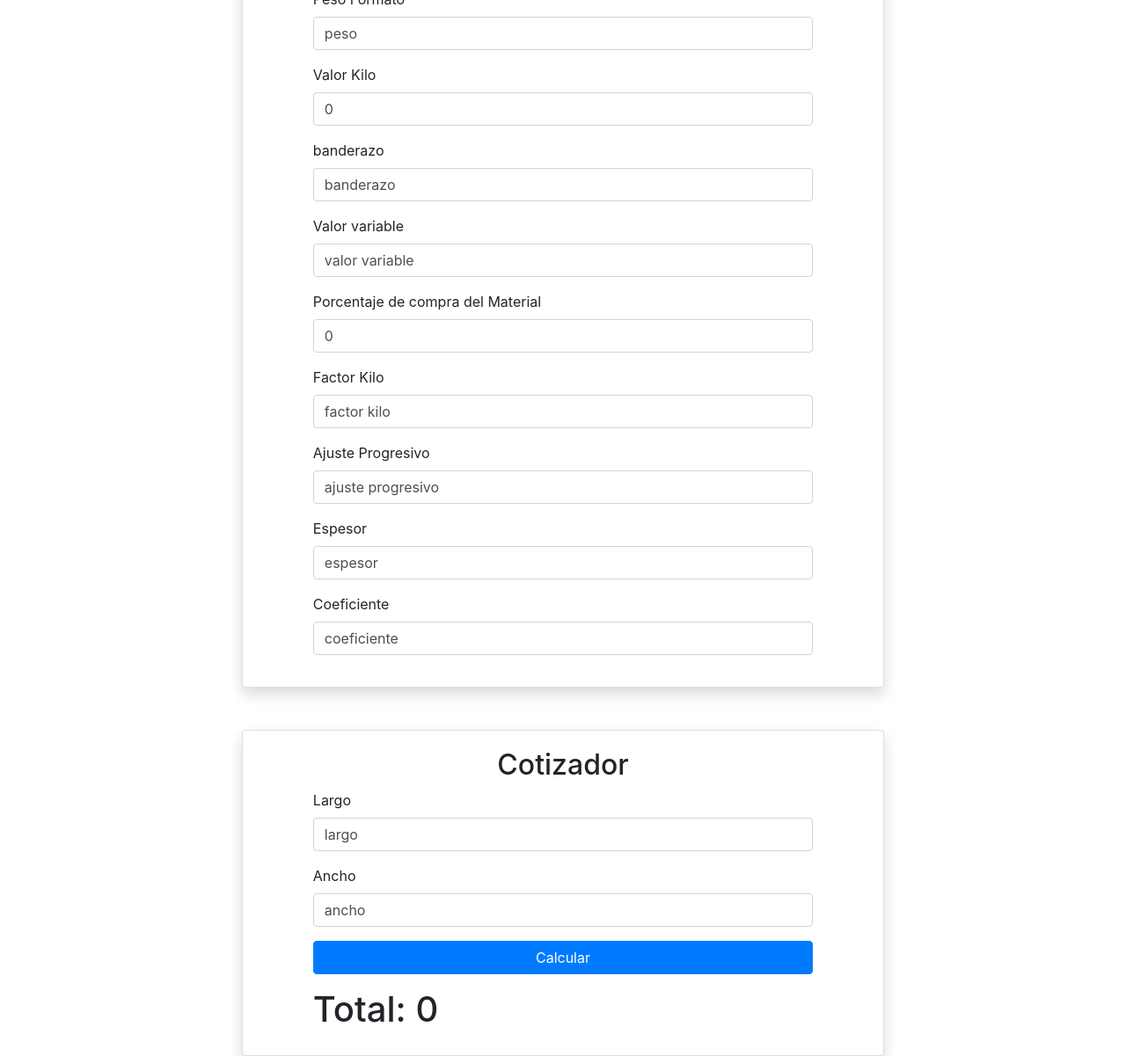
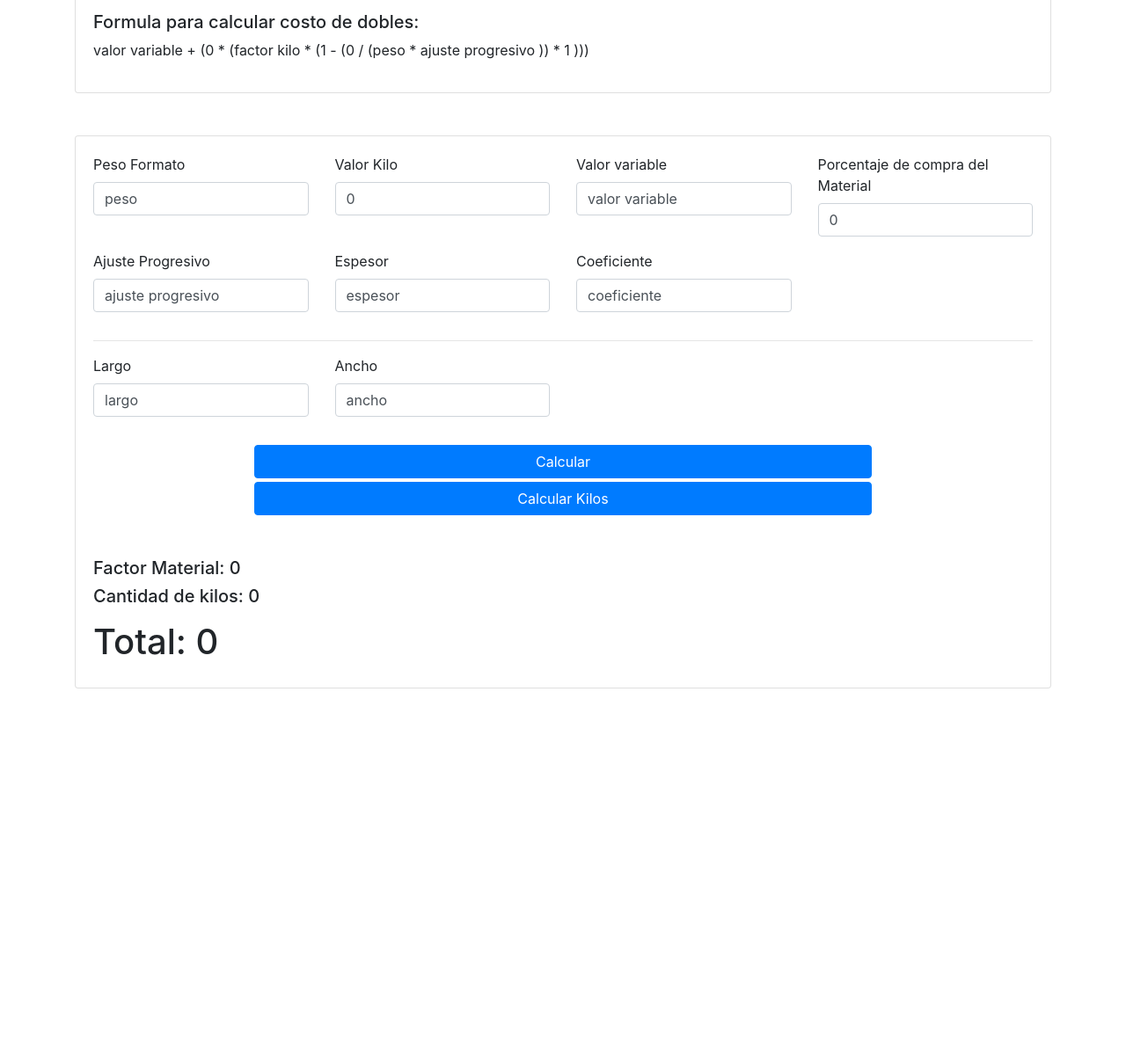
Before and after one commit to deynerware/ensayo-cotizador, a plain HTML site: page index.html in a window 1280 px wide. Shown: the part 128-1329 px from the top of the page at 88% size. After the commit the page ends 911 px from the top, so only its background shows below. Drawn offline with nearby package versions, Linux system fonts and the light colour scheme.

Commit message:
cambio nombre index

```diff
--- a/index.html
+++ b/index.html
@@ -1,126 +1,142 @@
-<!doctype html>
+<!DOCTYPE html>
 <html lang="en">
 <head>
-    <!-- Required meta tags -->
-    <meta charset="utf-8">
-    <meta name="viewport" content="width=device-width, initial-scale=1, shrink-to-fit=no">
+    <meta charset="UTF-8">
+    <meta name="viewport" content="width=device-width, initial-scale=1.0">
+    <title>Document</title>
 
     <script src="https://cdn.jsdelivr.net/gh/alpinejs/alpine@v2.7.3/dist/alpine.min.js" defer></script>
 
-    <!-- Bootstrap CSS -->
     <link rel="stylesheet" href="https://cdn.jsdelivr.net/npm/bootstrap@4.5.3/dist/css/bootstrap.min.css" integrity="sha384-TX8t27EcRE3e/ihU7zmQxVncDAy5uIKz4rEkgIXeMed4M0jlfIDPvg6uqKI2xXr2" crossorigin="anonymous">
-
-    <title>Hello, world!</title>
 </head>
 <body>
+
+
     <div class="container">
         <div x-data="main()">
+            <div class="card mt-5">
+                <div class="card-body">
+                    <h5>Formula para calcular cantidad de kilos:</h5>
+                    <p>
+                        <span x-text="quote.large"></span> *
+                        <span x-text="quote.width"></span> *
+                        <span x-text="product.thickness"></span> *
+                        <span x-text="product.coefficient"></span>
+                        = <span x-text="weightKilos"></span>
+                    </p>
+                    <h5>Formula para calcular costo de dobles:</h5>
+                    <p>
+                        <span x-text="product.valueVar"></span> +
+                        (<span x-text="weightKilos"></span> *
+                        (<span x-text="product.factorKilo"></span> *
+                        (1 - (<span x-text="weightKilos "></span> /
+                        (<span x-text="product.weight "></span> *
+                        <span x-text="product.progressiveAdjusment"></span> )) * 1 )))
+                    </p>
+                </div>
+            </div>
+            <div class="card mt-5">
+                <div class="card-body">
                     <div class="row">
-                <div class="col-lg-8 offset-lg-2">
-                    <div class="card border-o shadow mt-5">
-                        <div class="card-body">
-                            <h2 class="text-center">Configuracion</h2>
-                            <div class="row">
-                                <div class="offset-1 col-sm-10">
+                        <div class="col-sm-3">
                             <div class="form-group">
                                 <label for="">Peso Formato</label>
-                                        <input type="text" class="form-control" x-model="product.weight">
+                                <input type="text" class="form-control" x-model.number="product.weight">
                             </div>
                         </div>
-                                <div class="offset-1 col-sm-10">
+                        <div class="col-sm-3">
                             <div class="form-group">
                                 <label for="">Valor Kilo</label>
-                                        <input type="text" class="form-control" x-model="product.valueKilo">
+                                <input type="text" class="form-control" x-model.number="product.valueKilo">
                             </div>
                         </div>
-                                <div class="offset-1 col-sm-10">
+<!--                         <div class="col-sm-3">
                             <div class="form-group">
                                 <label for="">banderazo</label>
-                                        <input type="text" class="form-control" x-model="product.flag">
+                                <input type="text" class="form-control" x-model.number="product.flag">
+                            </div>
+                        </div>   -->
+                        <div class="col-sm-3">
+                            <div class="form-group">
+                                <label for="">Valor variable</label>
+                                <input type="text" class="form-control" x-model.number="product.valueVar">
                             </div>
                         </div>
-                                <div class="offset-1 col-sm-10">
+                        <div class="col-sm-3">
                             <div class="form-group">
-                                        <label for="">Valor variable</label>
-                                        <input type="text" class="form-control" x-model="product.valueVar">
+                                <label for="">Porcentaje de compra del Material</label>
+                                <input type="text" class="form-control" x-model.number="product.percentageMaterial">
                             </div>
                         </div>
-                                <div class="offset-1 col-sm-10">
+<!--                         <div class="col-sm-3">
                             <div class="form-group">
-                                        <label for="">Porcentaje de compra del Material</label>
-                                        <input type="text" class="form-control" x-model="product.percentageMaterial">
+                                <label for="">Factor Kilo</label>
+                                <input type="text" class="form-control" x-model.number="product.factorKilo" disabled>
+                            </div>
+                        </div>   -->
+                        <div class="col-sm-3">
+                            <div class="form-group">
+                                <label for="">Ajuste Progresivo</label>
+                                <input type="text" class="form-control" x-model.number="product.progressiveAdjusment">
                             </div>
                         </div>
-                                <div class="offset-1 col-sm-10">
+                        <div class="col-sm-3">
                             <div class="form-group">
-                                        <label for="">Factor Kilo</label>
-                                        <input type="text" class="form-control" x-model="product.factorKilo">
+                                <label for="">Espesor</label>
+                                <input type="text" class="form-control" x-model.number="product.thickness">
                             </div>
                         </div>
-                                <div class="offset-1 col-sm-10">
-                                    <div class="form-group">
-                                        <label for="">Ajuste Progresivo</label>
-                                        <input type="text" class="form-control" x-model="product.progressiveAdjusment">
-                                    </div>
-                                </div>
-                                <div class="offset-1 col-sm-10">
-                                    <div class="form-group">
-                                        <label for="">Espesor</label>
-                                        <input type="text" class="form-control" x-model="product.thickness">
-                                    </div>
-                                </div>
-                                <div class="offset-1 col-sm-10">
+                        <div class="col-sm-3">
                             <div class="form-group">
                                 <label for="">Coeficiente</label>
-                                        <input type="text" class="form-control" x-model="product.coefficient">
+                                <input type="text" class="form-control" x-model.number="product.coefficient">
                             </div>
                         </div>
                     </div>
+
+                    <hr>
+
+                    <div class="row">
+                        <div class="col-sm-3">
+                            <div class="form-group">
+                                <label for="">Largo</label>
+                                <input type="text" class="form-control" x-model.number="quote.large">
+                            </div>
+                        </div>
+                        <div class="col-sm-3">
+                            <div class="form-group">
+                                <label for="">Ancho</label>
+                                <input type="text" class="form-control" x-model.number="quote.width">
                             </div>
                         </div>
                     </div>
-                <div class="col-lg-8 offset-lg-2">
-                    <div class="card border-o shadow mt-5">
-                        <div class="card-body">
-                            <h2 class="text-center">Cotizador</h2>
+
                     <div class="row">
-                                <div class="offset-1 col-sm-10">
-                                    <div class="form-group">
-                                        <label for="">Largo</label>
-                                        <input type="text" class="form-control" x-model="quote.large">
+                        <div class="col-sm-8 offset-2 mt-3">
+                            <button class="btn btn-block btn-primary" @click="calc()">Calcular</button>
+                        </div>
+                        <div class="col-sm-8 offset-2 mt-1">
+                            <button class="btn btn-block btn-primary" @click="quantityKilos()">Calcular Kilos</button>
                         </div>
                     </div>
-                                <div class="offset-1 col-sm-10">
-                                    <div class="form-group">
-                                        <label for="">Ancho</label>
-                                        <input type="text" class="form-control" x-model="quote.width">
+
+                    <div class="mt-5">
+                        <h5><span>Factor Material: </span><span x-text="product.valueKilo * product.percentageMaterial"></span></h5>
+                        <h5><span>Cantidad de kilos: </span><span x-text="weightKilos"></span></h5>
+                        <h1 class="mt-3"><span>Total: </span><span x-text="total"></span></h1>
                     </div>
-                                </div>
-                                <div class="offset-1 col-sm-10">
-                                    <button class="btn btn-block btn-primary" @click="calc()">Calcular</button>
-                                </div>
-                                <div class="offset-1 col-sm-10">
-                                    <h1 class="mt-3"><span>Total: </span> <span x-text="total"></span></h1>
-                                </div>
-                        </div>
-                        </div>
-                    </div>
+
+
                 </div>
             </div>
         </div>
     </div>
 
-    <!-- Optional JavaScript; choose one of the two! -->
 
-    <!-- Option 1: jQuery and Bootstrap Bundle (includes Popper) -->
+
+
+    <script src="js/quotation.js"></script>
     <script src="https://code.jquery.com/jquery-3.5.1.slim.min.js" integrity="sha384-DfXdz2htPH0lsSSs5nCTpuj/zy4C+OGpamoFVy38MVBnE+IbbVYUew+OrCXaRkfj" crossorigin="anonymous"></script>
     <script src="https://cdn.jsdelivr.net/npm/bootstrap@4.5.3/dist/js/bootstrap.bundle.min.js" integrity="sha384-ho+j7jyWK8fNQe+A12Hb8AhRq26LrZ/JpcUGGOn+Y7RsweNrtN/tE3MoK7ZeZDyx" crossorigin="anonymous"></script>
-
-    <!-- Option 2: jQuery, Popper.js, and Bootstrap JS
-    <script src="https://code.jquery.com/jquery-3.5.1.slim.min.js" integrity="sha384-DfXdz2htPH0lsSSs5nCTpuj/zy4C+OGpamoFVy38MVBnE+IbbVYUew+OrCXaRkfj" crossorigin="anonymous"></script>
-    <script src="https://cdn.jsdelivr.net/npm/popper.js@1.16.1/dist/umd/popper.min.js" integrity="sha384-9/reFTGAW83EW2RDu2S0VKaIzap3H66lZH81PoYlFhbGU+6BZp6G7niu735Sk7lN" crossorigin="anonymous"></script>
-    <script src="https://cdn.jsdelivr.net/npm/bootstrap@4.5.3/dist/js/bootstrap.min.js" integrity="sha384-w1Q4orYjBQndcko6MimVbzY0tgp4pWB4lZ7lr30WKz0vr/aWKhXdBNmNb5D92v7s" crossorigin="anonymous"></script>
-    -->
-    <script src="js/quotation.js"></script>
 </body>
 </html>
```
Also changed, not shown: suma.html (deleted, +0 -142 lines). Lines whose indentation alone changed are shown as unchanged.
